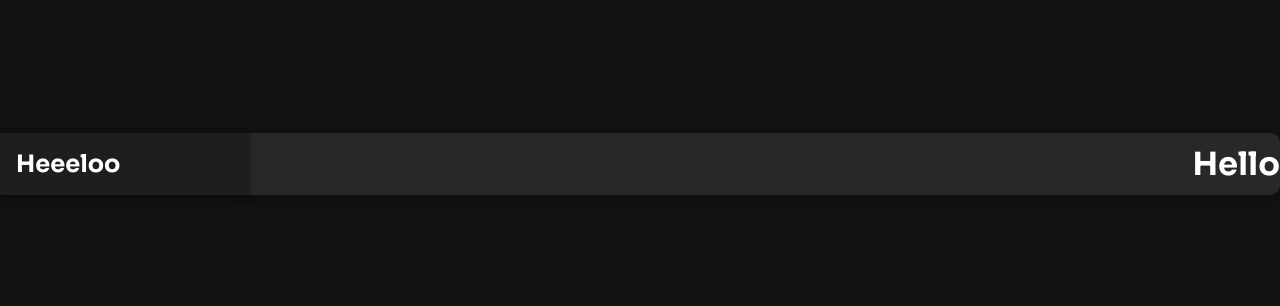
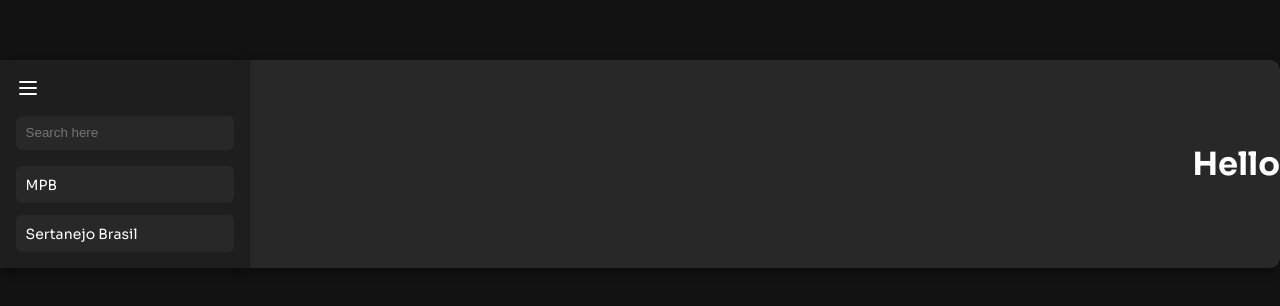
Before and after one commit to Osouzaa/Teste---FrontEnd, a React (Vite) app: page / in a window 1280 px wide. Shown: the part 236-542 px from the top of the page. Built offline with nearby package versions, Linux system fonts and the light colour scheme.

Commit message:
feat: add compnent AsideBar

```diff
--- a/src/components/AsideBar/index.tsx
+++ b/src/components/AsideBar/index.tsx
@@ -1,9 +1,16 @@
-import { Sidebar } from "./styles";
+import { Menu } from "lucide-react";
+import { InputFilter, ListStyles, Sidebar } from "./styles";
 
 export function AsideBar() {
   return (
     <Sidebar>
-      <h1>Heeeloo</h1>
+      <Menu size={24} />
+      <InputFilter type="text" placeholder="Search here"/>
+
+      <ListStyles>
+        <li>MPB</li>
+        <li>Sertanejo Brasil</li>
+      </ListStyles>
     </Sidebar>
   )
 }
--- a/src/components/AsideBar/styles.ts
+++ b/src/components/AsideBar/styles.ts
@@ -9,5 +9,30 @@ export const Sidebar = styled.aside`
   flex-direction: column;
   gap: 1rem;
   box-shadow: -2px 0 10px rgba(0, 0, 0, 0.2);
+  justify-content: flex-end;
+`;
 
-`;
+export const InputFilter = styled.input`
+  padding: .6rem;
+  border-radius: 6px;
+  border: none;
+  background-color: #282828;
+  color: #FFF;
+  outline: none;
+`
+
+export const ListStyles = styled.ul `
+  list-style: none;
+
+  display: flex;
+  flex-direction: column;
+  gap: .75rem;
+
+  li {
+    padding: .6rem;
+    background-color: #282828;
+    border-radius: 6px;
+    color: #FFF;
+    font-size: .875rem;
+  }
+`
```
